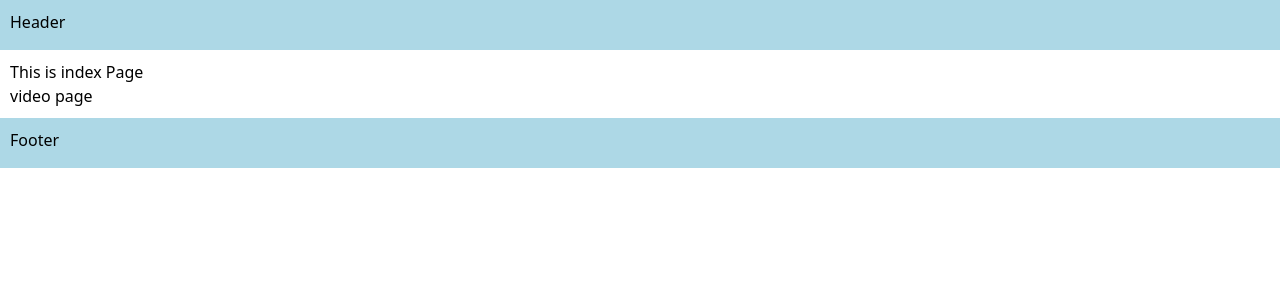
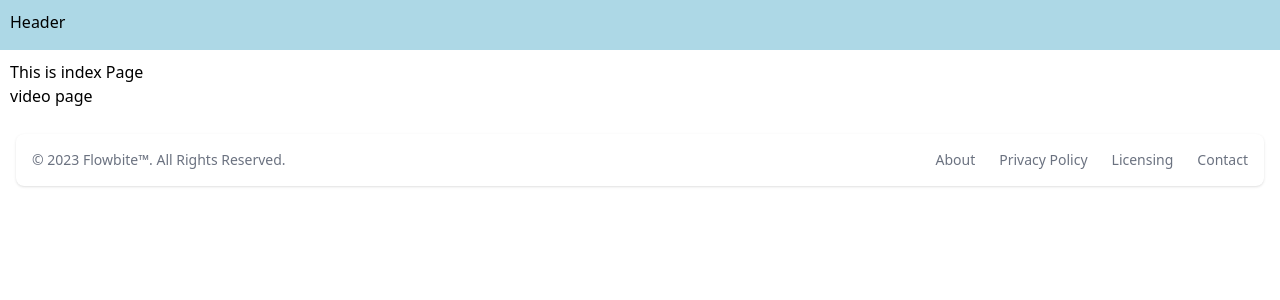
Before and after one commit to takayuki-s/nuxt-video-test, a Nuxt app: page / in a window 1280 px wide. Shown: the top 300 px of the page. Built offline with nearby package versions, Linux system fonts and the light colour scheme.

Commit message:
フッター変更

```diff
--- a/components/Footer.vue
+++ b/components/Footer.vue
@@ -1,5 +1,31 @@
 <template>
-  <div class="footer">Footer</div>
+  <footer class="bg-white rounded-lg shadow m-4 dark:bg-gray-800">
+    <div
+      class="w-full mx-auto max-w-screen-xl p-4 md:flex md:items-center md:justify-between"
+    >
+      <span class="text-sm text-gray-500 sm:text-center dark:text-gray-400"
+        >© 2023
+        <a href="https://flowbite.com/" class="hover:underline">Flowbite™</a>.
+        All Rights Reserved.
+      </span>
+      <ul
+        class="flex flex-wrap items-center mt-3 text-sm font-medium text-gray-500 dark:text-gray-400 sm:mt-0"
+      >
+        <li>
+          <a href="#" class="mr-4 hover:underline md:mr-6">About</a>
+        </li>
+        <li>
+          <a href="#" class="mr-4 hover:underline md:mr-6">Privacy Policy</a>
+        </li>
+        <li>
+          <a href="#" class="mr-4 hover:underline md:mr-6">Licensing</a>
+        </li>
+        <li>
+          <a href="#" class="hover:underline">Contact</a>
+        </li>
+      </ul>
+    </div>
+  </footer>
 </template>
 
 <script></script>
```
